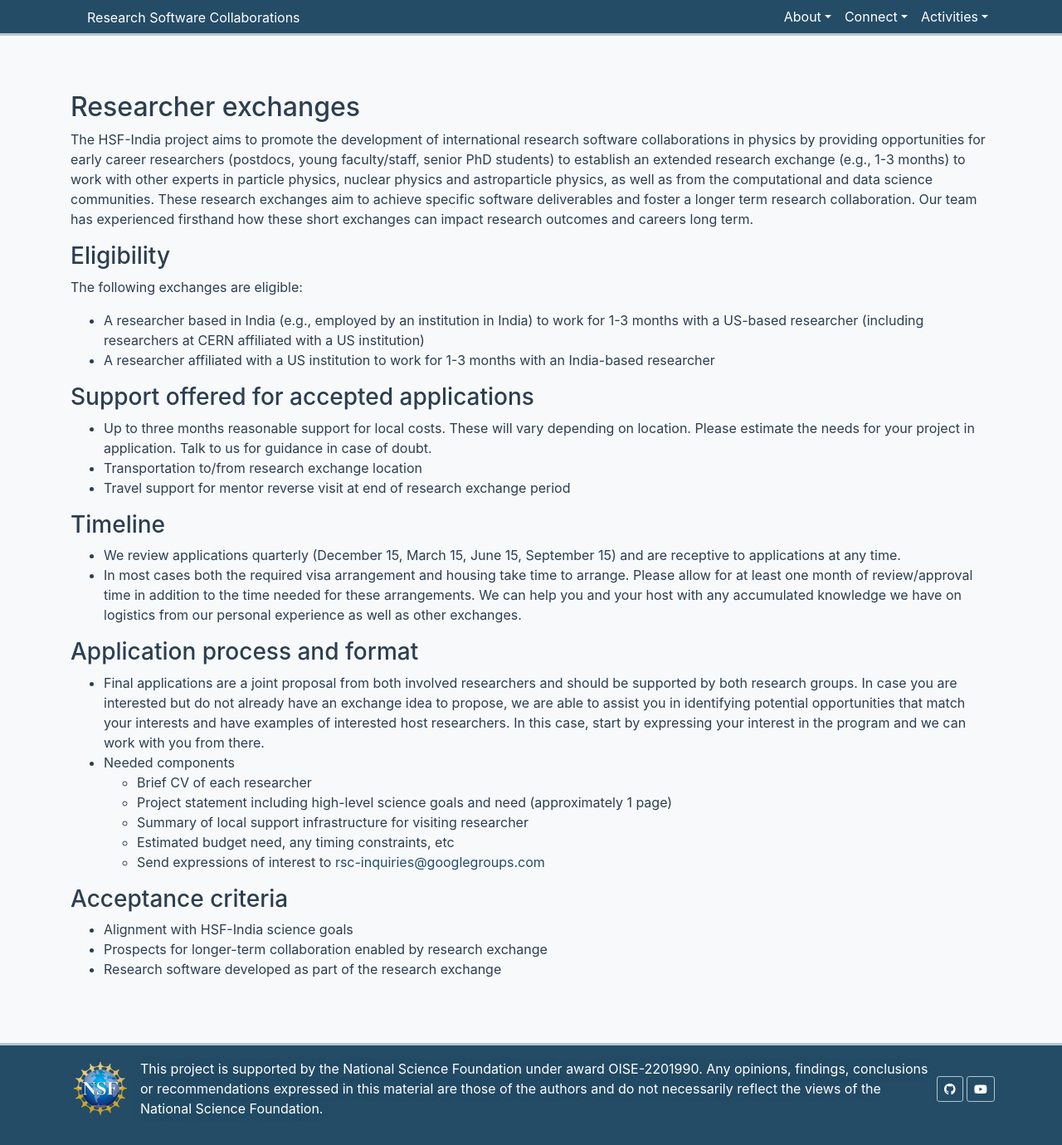
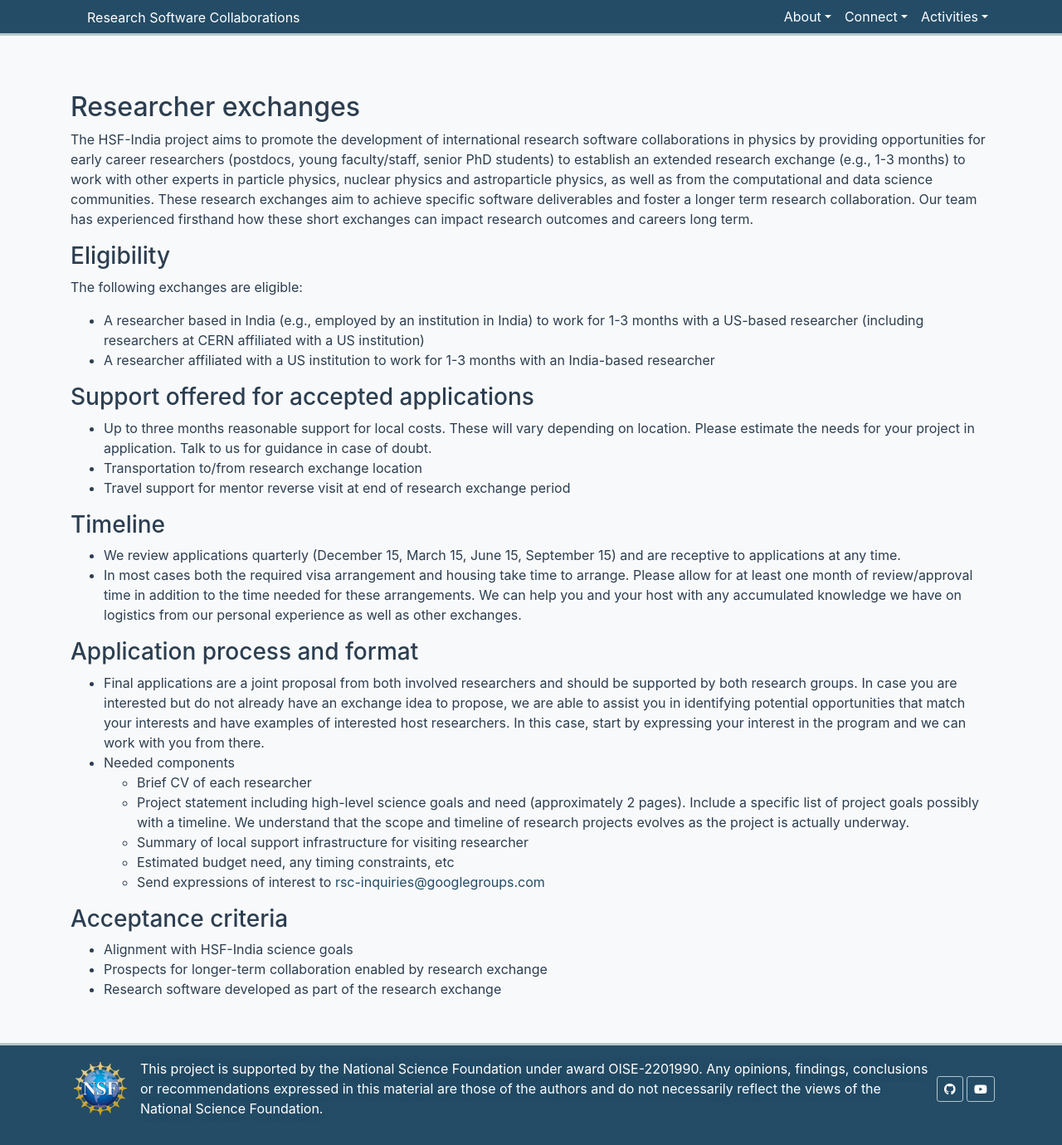
Before and after one commit to research-software-collaborations/research-software-collaborations.github.io, a Jekyll site: the page built from pages/exchanges.md, in a window 1280 px wide and 1380 px high. Shown: the whole window at 83% size. Built offline with Jekyll 4.4.1, drawn with Linux system fonts in a browser that asks for light colours; cached includes are drawn as plain includes.

Commit message:
Update exchanges.md

```diff
--- a/pages/exchanges.md
+++ b/pages/exchanges.md
@@ -33,7 +33,7 @@ The following exchanges are eligible:
   * Final applications are a joint proposal from both involved researchers and should be supported by both research groups. In case you are interested but do not already have an exchange idea to propose, we are able to assist you in identifying potential opportunities that match your interests and have examples of interested host researchers. In this case, start by expressing your interest in the program and we can work with you from there.
   * Needed components
     * Brief CV of each researcher
-    * Project statement including high-level science goals and need (approximately 1 page)
+    * Project statement including high-level science goals and need (approximately 2 pages). Include a specific list of project goals possibly with a timeline. We understand that the scope and timeline of research projects evolves as the project is actually underway.
     * Summary of local support infrastructure for visiting researcher
     * Estimated budget need, any timing constraints, etc
     * Send expressions of interest to [rsc-inquiries@googlegroups.com](mailto:rsc-inquiries@googlegroups.com)
```
